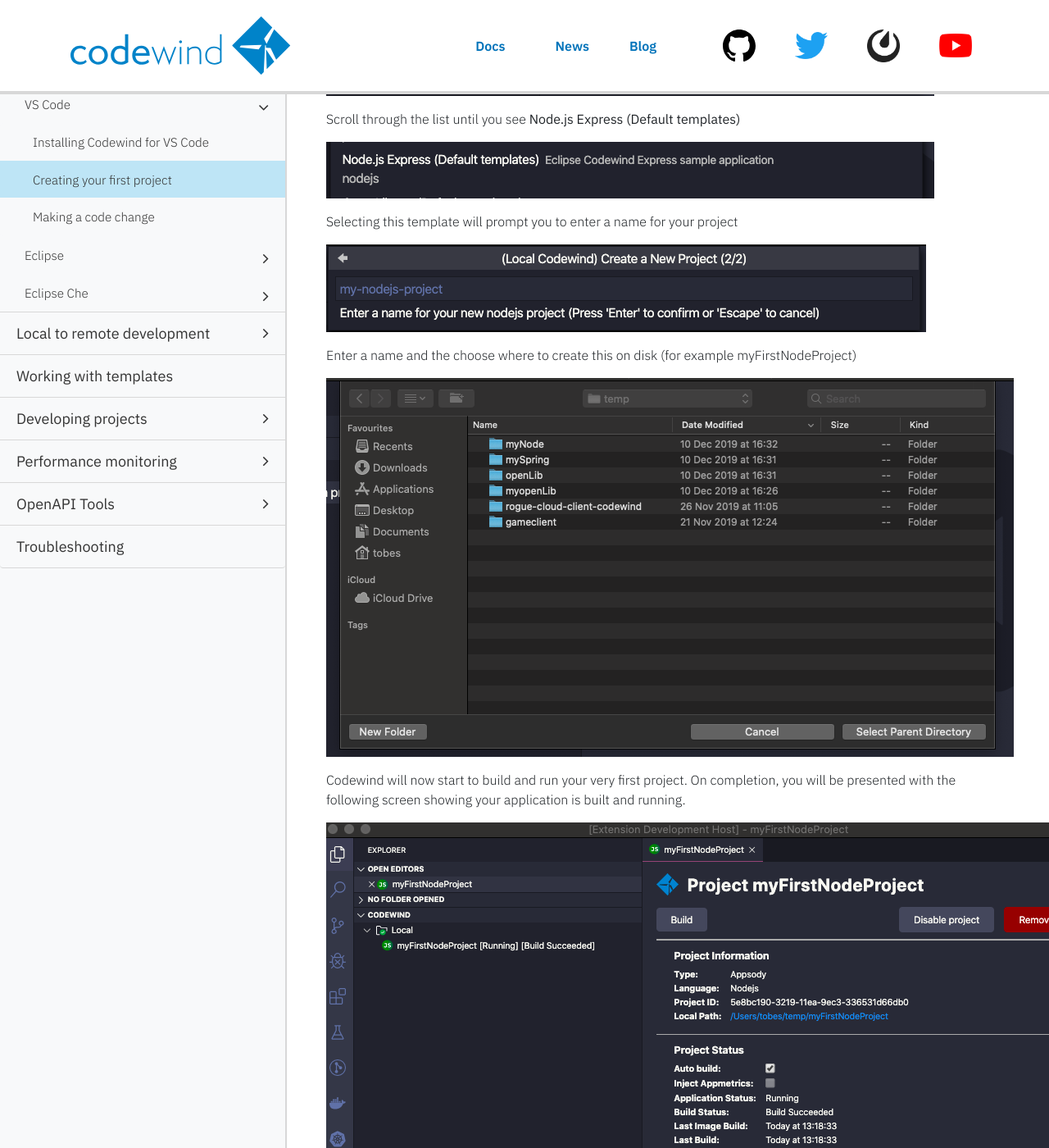
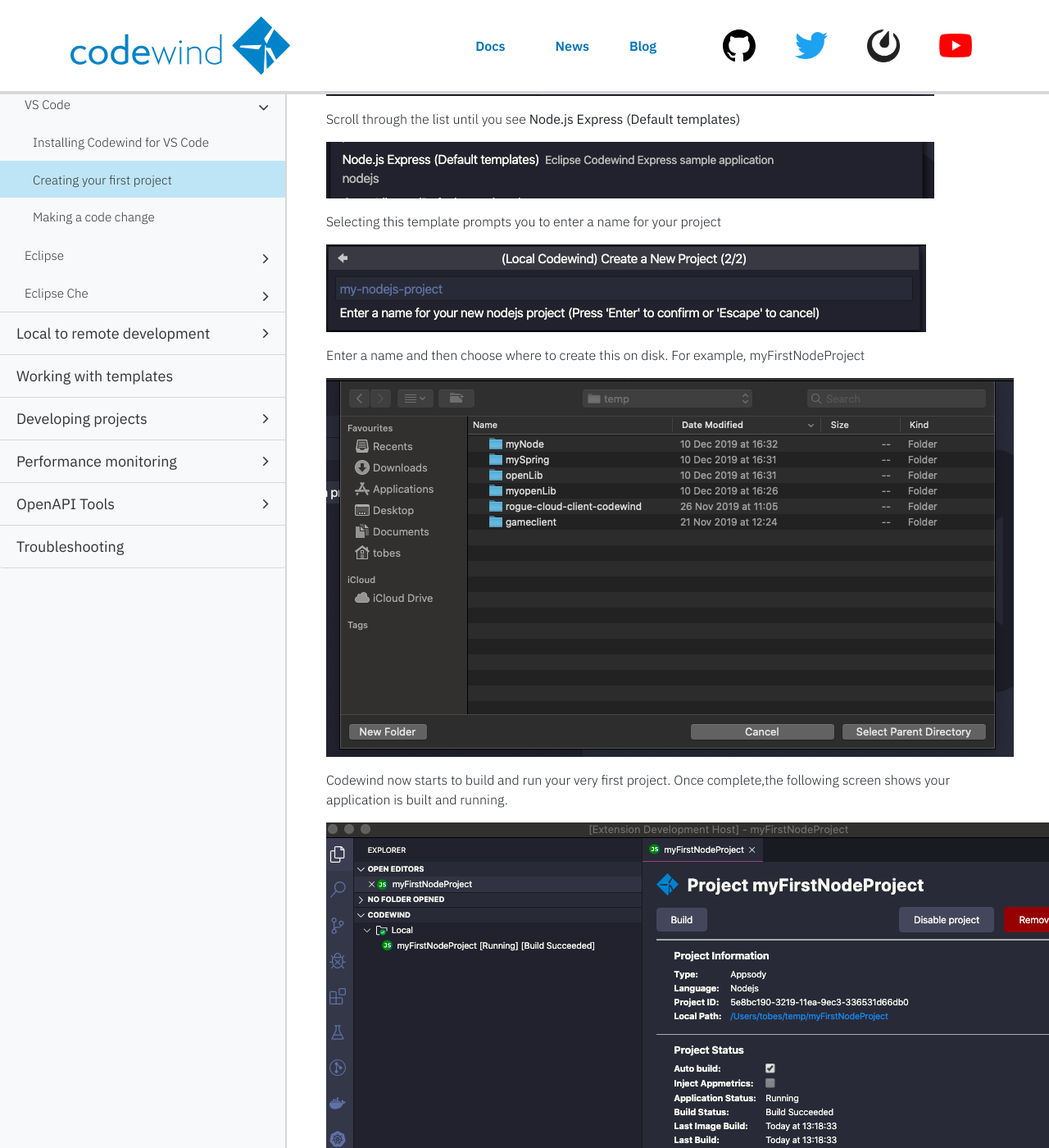
Before and after one commit to eclipse-archived/codewind-docs, a Jekyll site: the page built from docs/_documentations/mdt-vsc-firstproject.md, in a window 1280 px wide and 1400 px high, scrolled down 786 px. Shown: the whole window at 82% size. Built offline with Jekyll 4.4.1, drawn with Linux system fonts in a browser that asks for light colours; nearby versions of some CDN libraries; comment, search, counter and statistics services are not loaded; some of the changed text lies outside the part shown.

Commit message:
modified content
Signed-off-by: Jacob Berger <jacob.berger@ibm.com>

```diff
--- a/docs/_documentations/mdt-vsc-firstproject.md
+++ b/docs/_documentations/mdt-vsc-firstproject.md
@@ -15,7 +15,7 @@ To create your first project, click on the prompt in the **CODEWIND** window
 
 ![](dist/images/createproject.png)
 
-This will prompt you with a list of project types to select from.
+This prompt gives you a list of project types for you to select
 
 ![](dist/images/listtemplates.png)
 
@@ -23,15 +23,15 @@ Scroll through the list until you see **Node.js Express (Default templates)**
 
 ![](dist/images/nodetemplate.png)
 
-Selecting this template will prompt you to enter a name for your project
+Selecting this template prompts you to enter a name for your project
 
 ![](dist/images/projectname.png)
 
-Enter a name and the choose where to create this on disk (for example myFirstNodeProject)
+Enter a name and then choose where to create this on disk. For example, myFirstNodeProject
 
 ![](dist/images/projloc.png)
 
-Codewind will now start to build and run your very first project.  On completion, you will be presented with the following screen showing your application is built and running.
+Codewind now starts to build and run your very first project. Once complete,the following screen shows your application is built and running.
 
 ![](dist/images/allbuilt.png)
 
@@ -42,10 +42,10 @@ To view your running application, click on the project name in the **CODEWIND**
 and select the icon
 ![](dist/images/launchicon.png)
 
-This will launch your web browser and display your application
+This icon launches your web browser and displays your application
 
 ![](dist/images/runningapp.png)
 
-Congratulations, you have just created your first application on Codewind
+Congratulations, you have created your first application on Codewind.
 
 Next step: [Making a code change](vsc-codechange.html)
```
Also changed, not shown: other parts of docs/_documentations/mdt-vsc-firstproject.md (+2 -2 lines).
